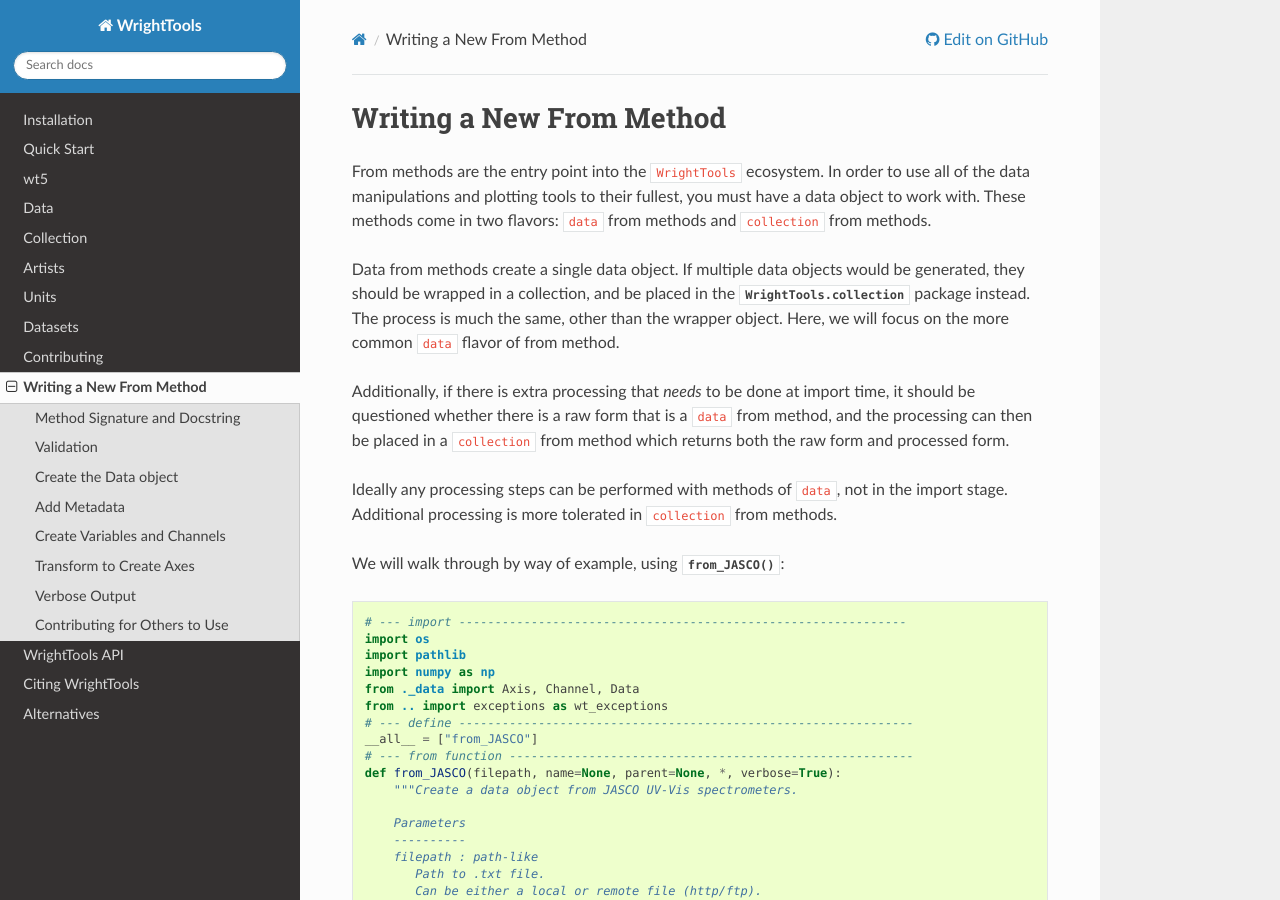
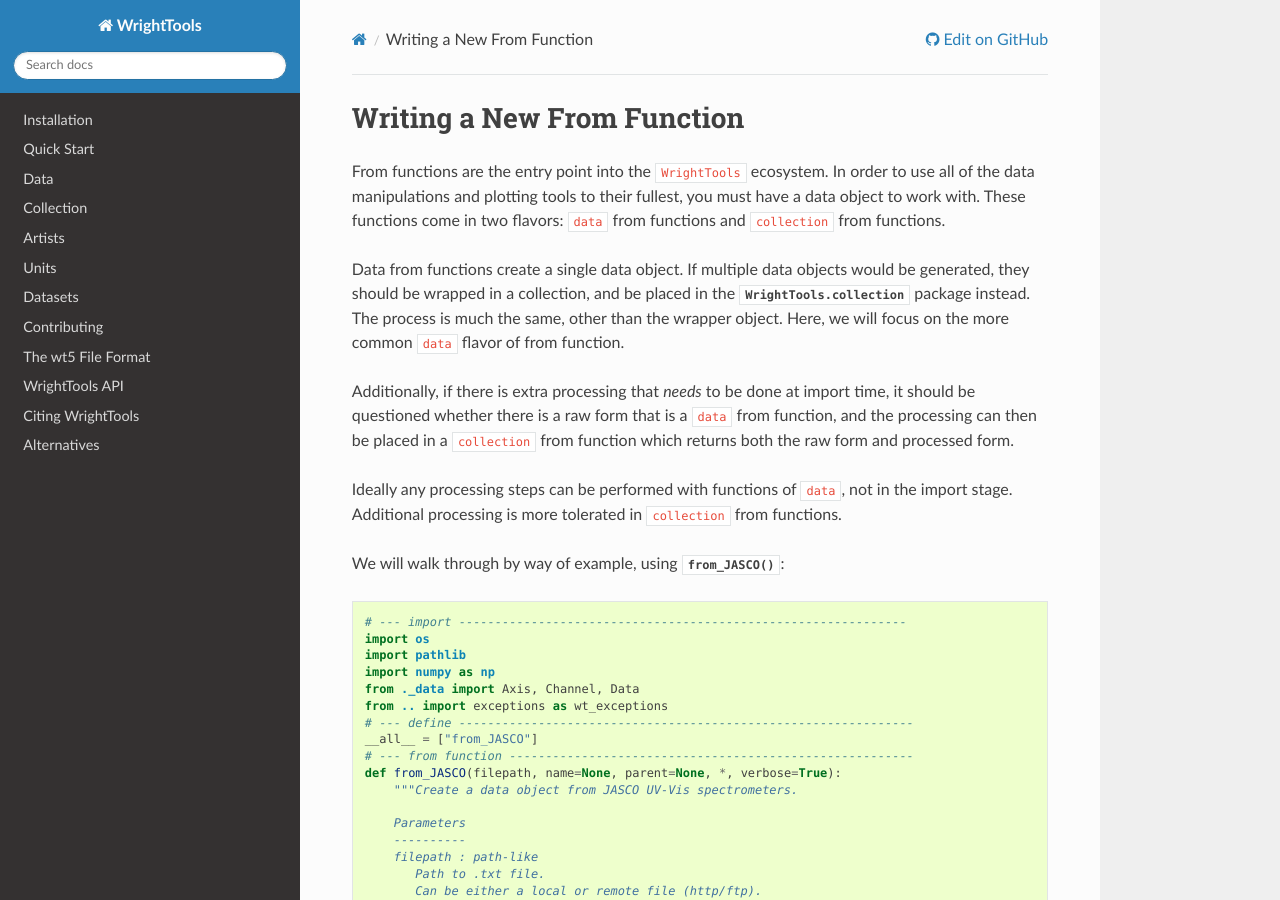
Before and after one commit to wright-group/WrightTools, a Sphinx documentation site: the page built from docs/write_from_function.rst, in a window 1280 px wide and 900 px high. Built offline with Sphinx 7.4.7 and the Read the Docs theme 2.0.0, drawn with Linux system fonts in a browser that asks for light colours; pages that are not in the unit, such as notebooks, are missing from menus; the version number could not be read and is left out; some of the changed text lies outside the part shown.

Commit message:
cleanup (#839)

```diff
--- a/docs/contributing.rst
+++ b/docs/contributing.rst
@@ -7,6 +7,9 @@
 We really appreciate your help.
 
 If you have any questions at all, please either `open an issue on GitHub <https://github.com/wright-group/WrightTools/issues>`_ or email a WrightTools maintainer. The current maintainers can always be found in `CONTRIBUTORS <https://github.com/wright-group/WrightTools/blob/master/CONTRIBUTORS>`_.
+
+Are you interested in adding support for yet another data format?
+Please see :ref:`write_from_function`.
 
 Preparing
 ---------
--- a/docs/index.rst
+++ b/docs/index.rst
@@ -35,21 +35,20 @@
 
    install
    quickstart
-   wt5
    data
    collection
    artists
    units
    datasets
    contributing
-   write_from_method
+   wt5
    api/modules
    auto_examples/index
    citation
    alternatives
 .. fit
 .. diagrams
-
+i
 Index
 -----
 
--- a/docs/write_from_method.rst
+++ b/docs/write_from_function.rst
@@ -1,25 +1,25 @@
-.. _write_from_method:
+.. _write_from_function:
 
-Writing a New From Method
-=========================
+Writing a New From Function
+===========================
 
-From methods are the entry point into the ``WrightTools`` ecosystem.
+From functions are the entry point into the ``WrightTools`` ecosystem.
 In order to use all of the data manipulations and plotting tools to their fullest, you
 must have a data object to work with.
-These methods come in two flavors: ``data`` from methods and ``collection`` from methods.
+These functions come in two flavors: ``data`` from functions and ``collection`` from functions.
 
-Data from methods create a single data object.
+Data from functions create a single data object.
 If multiple data objects would be generated, they should be wrapped in a collection, and be placed
 in the :py:mod:`WrightTools.collection` package instead.
 The process is much the same, other than the wrapper object.
-Here, we will focus on the more common ``data`` flavor of from method.
+Here, we will focus on the more common ``data`` flavor of from function.
 
 Additionally, if there is extra processing that *needs* to be done at import time, it should be
-questioned whether there is a raw form that is a ``data`` from method, and the processing can
-then be placed in a ``collection`` from method which returns both the raw form and processed form.
+questioned whether there is a raw form that is a ``data`` from function, and the processing can
+then be placed in a ``collection`` from function which returns both the raw form and processed form.
 
-Ideally any processing steps can be performed with methods of ``data``, not in the import stage.
-Additional processing is more tolerated in ``collection`` from methods.
+Ideally any processing steps can be performed with functions of ``data``, not in the import stage.
+Additional processing is more tolerated in ``collection`` from functions.
 
 We will walk through by way of example, using :meth:`~WrightTools.data.from_JASCO`:
 
@@ -88,17 +88,17 @@
 
 
 
-Method Signature and Docstring
-------------------------------
+Function Signature and Docstring
+--------------------------------
 
 By convention, the function name should be ``from_<kind>``.
 The first argument should be a file path to the data file being read in.
 If possible, this should be the only required argument to the function.
-Ideally, ``from_`` methods are free of additional processing, except what is needed to
+Ideally, ``from_`` functions are free of additional processing, except what is needed to
 faithfully represent the data object in it's raw form.
 Options which toggle or adjust processing are discouraged, as they should be performed by
 users after instantiation of the object.
-If there are specialized methods, consider adding them as separate functions elsewhere,
+If there are specialized functions, consider adding them as separate functions elsewhere,
 such as the :class:`WrightTools.data.Data` class.
 
 The other standard, optional arguments are ``name``, ``parent``, and ``verbose``.
@@ -114,7 +114,7 @@
 By convention, this is ``True`` by default.
 Additionally, ``verbose`` and any custom keyword arguments should be keyword-only arguments.
 
-The method should have a docstring that documents all parameters.
+The function should have a docstring that documents all parameters.
 The summary line should tell about the source of the data.
 Feel free to add additional information in the body of the docstring, where appropriate.
 Check out the existing examples for formatting, such as the example from :meth:`~WrightTools.data.from_JASCO`.
@@ -177,7 +177,7 @@
 To actually instantiate the object involves inspecting the ``parent`` argument.
 By convention, arguments to the instantiation are passed in as a keyword argument dictionary.
 This should include, minimally, the ``name`` (described above), ``kind``
-(specific to the particular method), and ``source`` (typically the local file path)
+(specific to the particular function), and ``source`` (typically the local file path)
 If the time of creation for the data is in the metadata, it should be added here, in RFC3339_ format.
 The :class:`~WrightTools.kit.TimeStamp` class has a handy way of getting timestamps in this format.
 Additional keyword arguments not expected by either :class:`~WrightTools.data.Data` or
@@ -286,7 +286,7 @@
 
         data.transform("energy")
 
-You may also add constants to your data object in your from method.
+You may also add constants to your data object in your from function.
 These are expressions of variables which have a constant value
 (potentially with noise) in the whole of the data.
 
@@ -297,7 +297,7 @@
 Verbose Output
 --------------
 
-It is expected that these methods print out information at the end.
+It is expected that these functions print out information at the end.
 This should include the file path where the data is made, and a few lines which help users confirm
 that they imported the correct data object.
 This should be no more than about 5 lines.
@@ -329,8 +329,8 @@
 Contributing for Others to Use
 ------------------------------
 
-Once you have the method, it is useful to share your code for others to use.
-If you wish for your method to be included in the upstream code, take the following steps:
+Once you have the function, it is useful to share your code for others to use.
+If you wish for your function to be included in the upstream code, take the following steps:
 
 - Read our :ref:`contributing` page to learn how to submit a Pull Request.
 - Place your function in the ``WrightTools/data`` folder with the filename ``_<lowercase kind>.py``
@@ -346,7 +346,7 @@
 
 - Add your data kind to ``__all__`` in ``datasets/__init__.py``
 - Add your dataset (with citation, if appropriate) to the table in ``docs/datasets.rst``
-- Write a test which calls your ``from_<kind>`` method at ``tests/data/from_<kind>.py`` (See examples in that directory)
+- Write a test which calls your ``from_<kind>`` function at ``tests/data/from_<kind>.py`` (See examples in that directory)
 - Submit your Pull Request
 
 If you have any questions, feel free to contact us via our `issue tracker`_.
--- a/docs/wt5.rst
+++ b/docs/wt5.rst
@@ -1,7 +1,7 @@
 .. _wt5:
 
-wt5
-===
+The wt5 File Format
+===================
 
 WrightTools stores data in binary wt5 files.
 
```
